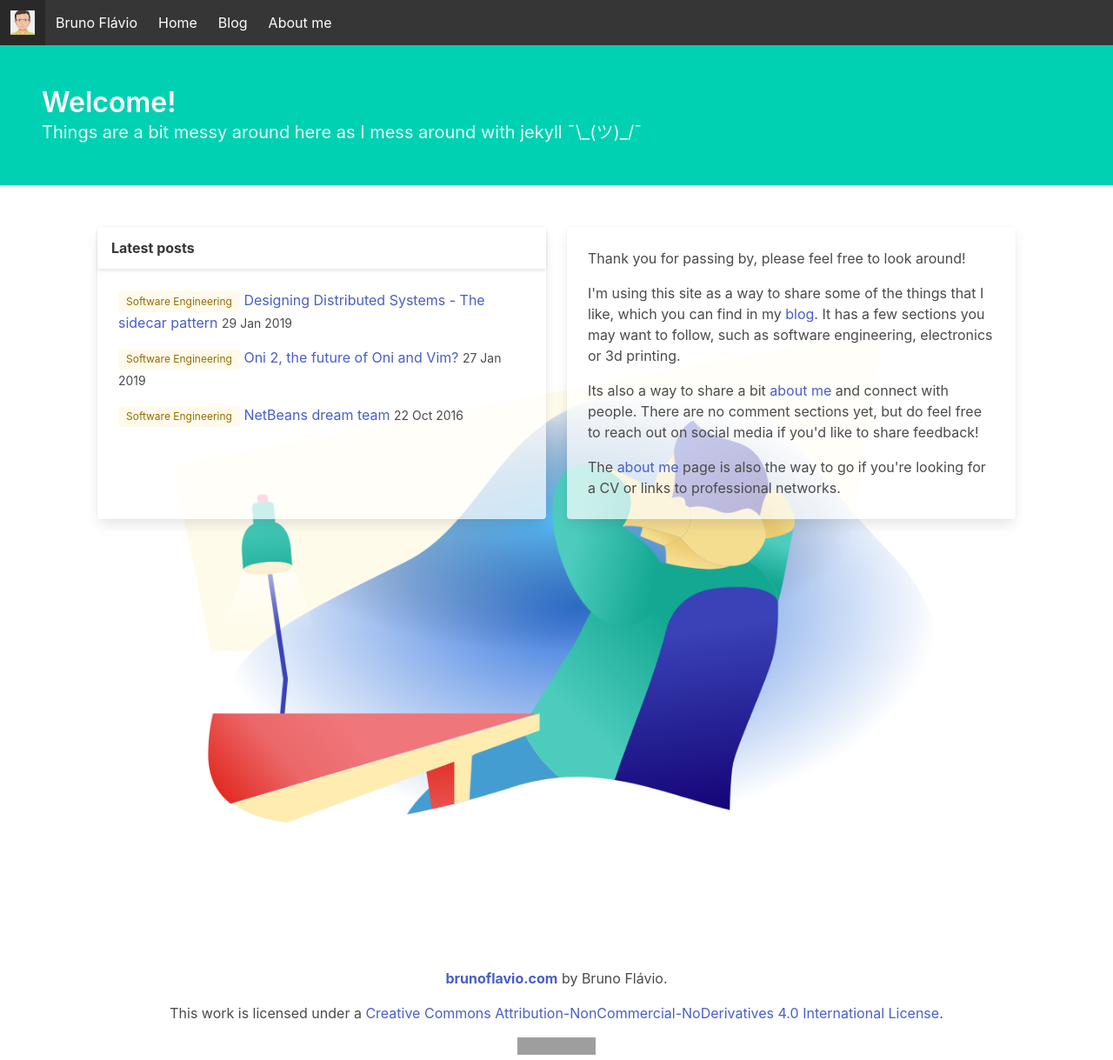
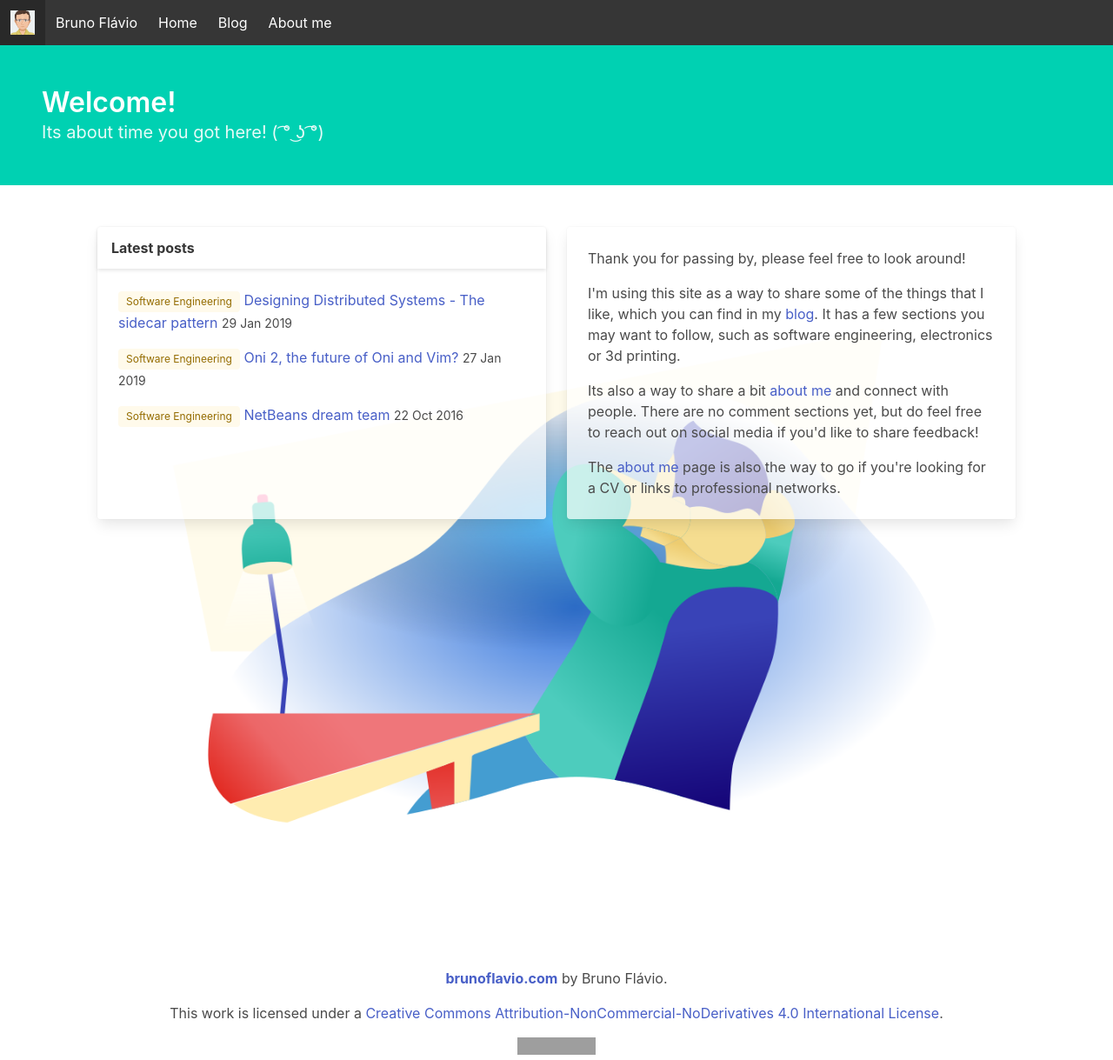
Before and after one commit to brunoflavio-com/brunoflavio-com.github.io, a Jekyll site: the page built from index.html, in a window 1280 px wide. Shown: the whole page at 87% size. Built offline with Jekyll 4.4.1, drawn with Linux system fonts in a browser that asks for light colours; grey boxes are pictures that could not be loaded.

Commit message:
Adds a funny description to the home page :-)

```diff
--- a/index.html
+++ b/index.html
@@ -1,7 +1,7 @@
 ---
 layout: page
 title: Welcome!
-description: Things are a bit messy around here as I mess around with jekyll ¯\_(ツ)_/¯
+description: Its about time you got here! ( ͡° ͜ʖ ͡°)
 ---
 
 {% assign sorted-posts = site.blogs | sort: 'date' | reverse %}
```
